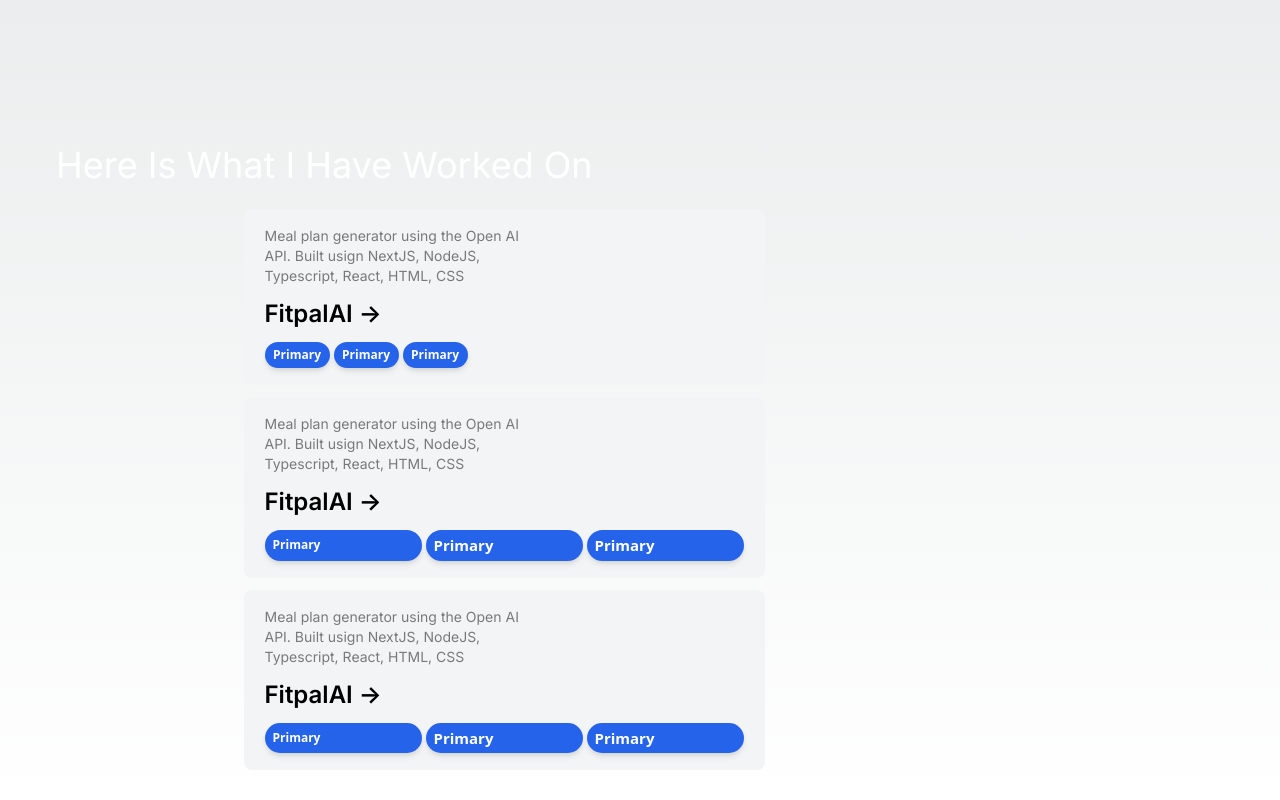
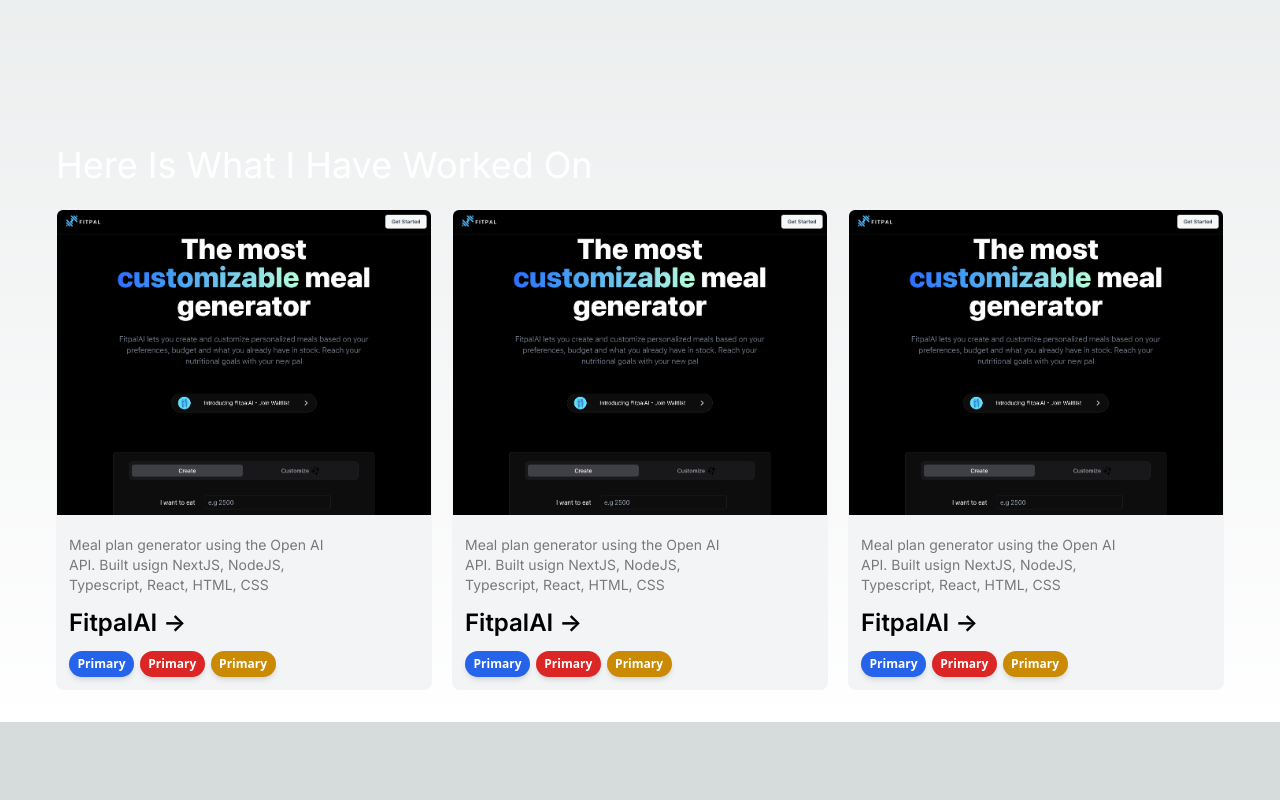
Before and after one commit to SamIron0/resume, a Next.js app: page / in a window 1280 px wide. Shown: the part 841-1641 px from the top of the page. After the commit the page ends 1563 px from the top, so only its background shows below. Built offline with nearby package versions, Linux system fonts and the light colour scheme.

Commit message:
bugfixes

```diff
--- a/app/page.tsx
+++ b/app/page.tsx
@@ -44,7 +44,7 @@
         <Intro />
 
       </div>
-      <div className="w-full sm:px-6">
+      <div className="sm:w-full sm:px-6">
         <Projects />
       </div>
 
--- a/components/sections/Projects.tsx
+++ b/components/sections/Projects.tsx
@@ -7,15 +7,17 @@
     return (
         <div>
             <p className='text-white text-2xl sm:text-4xl mt-28 pb-6'>Here Is What I Have Worked On</p>
-            <div className="mb-32 grid flex justify-center gap-3 max-w-4xl w-full lg:mb-0 [785px]:grid-cols-2 text-left">
+            <div className="mb-32 grid gap-5  lg:mb-0 md:grid-cols-2 xl:grid-cols-3 text-left">
                 <a
                     href="https://fitpalai.com"
-                    className="group  rounded-lg border border-transparent px-5 py-4 transition-colors border-gray-300 bg-gray-100 dark:border-neutral-700 dark:bg-neutral-800/30"
+                    className="group max-w-md rounded-lg border border-transparent transition-colors border-gray-300 bg-gray-100 dark:border-neutral-700 dark:bg-neutral-800/30"
                     target="_blank"
                     rel="noopener noreferrer"
                 >
-                    <img className='h-md'>
+                    <img className='h-md w-md pb-2 rounded-t-md' src='/fitpalai.png' alt="FitpalAI screenshot" >
                     </img>
+
+                    <div className='px-3 py-3'>
                         <p className={`m-0 max-w-[30ch] text-sm opacity-50`}>
                             Meal plan generator using the Open AI API. Built usign NextJS, NodeJS, Typescript, React, HTML, CSS
                         </p>
@@ -25,19 +27,24 @@
                                 -&gt;
                             </span>
                         </h2>
-                    <div className='grid grid-cols-7 gap-1 '>
+                        <div className='grid grid-cols-5 gap-1 '>
                             <div className={`py-1 px-1 flex w-[65px] justify-center shadow-md no-underline rounded-full bg-blue-600 text-white font-sans font-semibold text-[12px] border-blue`}>Primary</div>
-                        <div className={`py-1 px-1 flex w-[65px] justify-center shadow-md no-underline rounded-full bg-blue-600 text-white font-sans font-semibold text-[12px] border-blue`}>Primary</div>
-                        <div className={`py-1 px-1 flex w-[65px] justify-center shadow-md no-underline rounded-full bg-blue-600 text-white font-sans font-semibold text-[12px] border-blue`}>Primary</div>
+                            <div className={`py-1 px-1 flex w-[65px] justify-center shadow-md no-underline rounded-full bg-red-600 text-white font-sans font-semibold text-[12px] border-blue`}>Primary</div>
+                            <div className={`py-1 px-1 flex w-[65px] justify-center shadow-md no-underline rounded-full bg-yellow-600 text-white font-sans font-semibold text-[12px] border-blue`}>Primary</div>
+                        </div>
                     </div>
                 </a>
 
                 <a
                     href="https://fitpalai.com"
-                    className="group rounded-lg border border-transparent px-5 py-4 transition-colors border-gray-300 bg-gray-100 dark:border-neutral-700 dark:bg-neutral-800/30"
+                    className="group max-w-md rounded-lg border border-transparent transition-colors border-gray-300 bg-gray-100 dark:border-neutral-700 dark:bg-neutral-800/30"
                     target="_blank"
                     rel="noopener noreferrer"
                 >
+                    <img className='h-md w-md pb-2 rounded-t-md' src='/fitpalai.png' alt="FitpalAI screenshot" >
+                    </img>
+
+                    <div className='px-3 py-3'>
                         <p className={`m-0 max-w-[30ch] text-sm opacity-50`}>
                             Meal plan generator using the Open AI API. Built usign NextJS, NodeJS, Typescript, React, HTML, CSS
                         </p>
@@ -47,20 +54,22 @@
                                 -&gt;
                             </span>
                         </h2>
-                    <div className='grid lg:grid-cols-3 gap-1 '>
-                        <div className={`py-1 px-2 flex items-center shadow-md no-underline w-full rounded-full bg-blue-600 text-white font-sans font-semibold text-[12px] border-blue btn-primary`}>Primary</div>
-                        <div className={`py-1 px-2 shadow-md no-underline w-full rounded-full bg-blue-600 text-white font-sans font-semibold text-[15px] border-blue btn-primary`}>Primary</div>
-                        <div className={`py-1 px-2 shadow-md no-underline w-full rounded-full bg-blue-600 text-white font-sans font-semibold text-[15px] border-blue btn-primary`}>Primary</div>
+                        <div className='grid grid-cols-5 gap-1 '>
+                            <div className={`py-1 px-1 flex w-[65px] justify-center shadow-md no-underline rounded-full bg-blue-600 text-white font-sans font-semibold text-[12px] border-blue`}>Primary</div>
+                            <div className={`py-1 px-1 flex w-[65px] justify-center shadow-md no-underline rounded-full bg-red-600 text-white font-sans font-semibold text-[12px] border-blue`}>Primary</div>
+                            <div className={`py-1 px-1 flex w-[65px] justify-center shadow-md no-underline rounded-full bg-yellow-600 text-white font-sans font-semibold text-[12px] border-blue`}>Primary</div>
                         </div>
-                </a>
-
-
-                <a
+                    </div>
+                </a><a
                     href="https://fitpalai.com"
-                    className="group rounded-lg border border-transparent px-5 py-4 transition-colors border-gray-300 bg-gray-100 dark:border-neutral-700 dark:bg-neutral-800/30"
+                    className="group max-w-md rounded-lg border border-transparent transition-colors border-gray-300 bg-gray-100 dark:border-neutral-700 dark:bg-neutral-800/30"
                     target="_blank"
                     rel="noopener noreferrer"
                 >
+                    <img className='h-md w-md pb-2 rounded-t-md' src='/fitpalai.png' alt="FitpalAI screenshot" >
+                    </img>
+
+                    <div className='px-3 py-3'>
                         <p className={`m-0 max-w-[30ch] text-sm opacity-50`}>
                             Meal plan generator using the Open AI API. Built usign NextJS, NodeJS, Typescript, React, HTML, CSS
                         </p>
@@ -70,10 +79,11 @@
                                 -&gt;
                             </span>
                         </h2>
-                    <div className='grid lg:grid-cols-3 gap-1 '>
-                        <div className={`py-1 px-2 flex items-center shadow-md no-underline w-full rounded-full bg-blue-600 text-white font-sans font-semibold text-[12px] border-blue btn-primary`}>Primary</div>
-                        <div className={`py-1 px-2 shadow-md no-underline w-full rounded-full bg-blue-600 text-white font-sans font-semibold text-[15px] border-blue btn-primary`}>Primary</div>
-                        <div className={`py-1 px-2 shadow-md no-underline w-full rounded-full bg-blue-600 text-white font-sans font-semibold text-[15px] border-blue btn-primary`}>Primary</div>
+                        <div className='grid grid-cols-5 gap-1 '>
+                            <div className={`py-1 px-1 flex w-[65px] justify-center shadow-md no-underline rounded-full bg-blue-600 text-white font-sans font-semibold text-[12px] border-blue`}>Primary</div>
+                            <div className={`py-1 px-1 flex w-[65px] justify-center shadow-md no-underline rounded-full bg-red-600 text-white font-sans font-semibold text-[12px] border-blue`}>Primary</div>
+                            <div className={`py-1 px-1 flex w-[65px] justify-center shadow-md no-underline rounded-full bg-yellow-600 text-white font-sans font-semibold text-[12px] border-blue`}>Primary</div>
+                        </div>
                     </div>
                 </a>
 
```
Also changed, not shown: public/fitpalai.png (added). Lines whose indentation alone changed are shown as unchanged.
